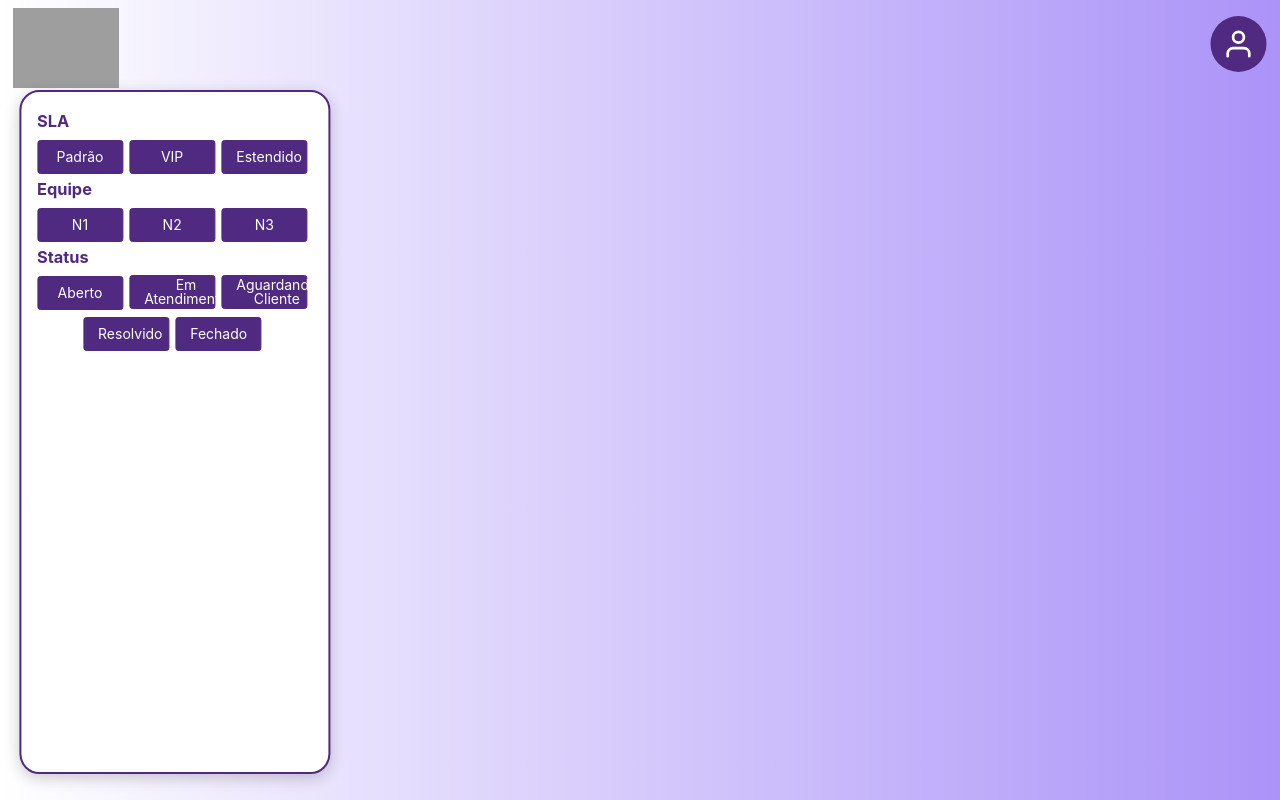
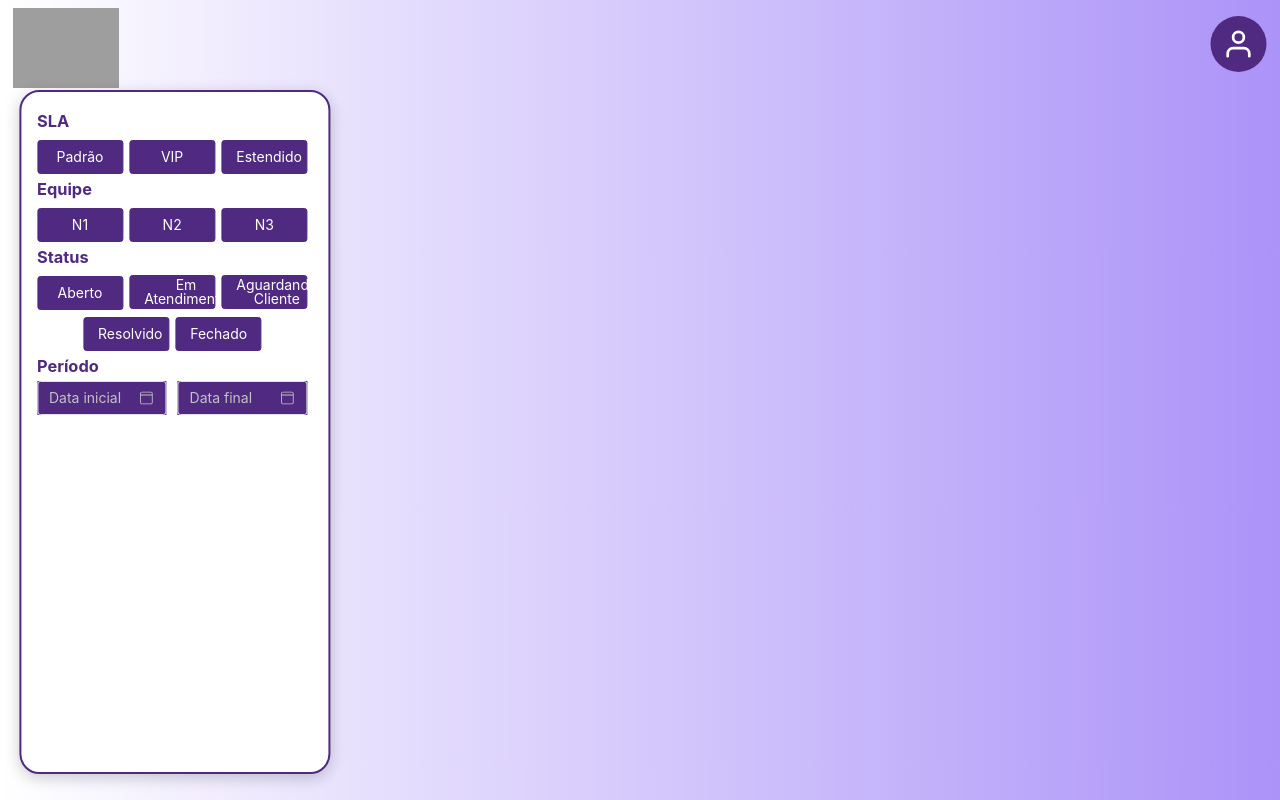
Before and after one commit to new-ge/API_6SEM_FRONT_END, a Vue app in the folder api_6sem_front_end/: page /main in a window 1280 px wide. Built offline with nearby package versions, Linux system fonts and the light colour scheme; grey boxes are pictures that could not be loaded.

Commit message:
LMN-35 feat: 'Button' component for period filters

```diff
--- a/api_6sem_front_end/src/components/FiltersButtons.vue
+++ b/api_6sem_front_end/src/components/FiltersButtons.vue
@@ -15,7 +15,10 @@
         </div>
     </div>
     <div class="team-filter">
-        <h3>Equipe</h3>
+        <div>
+            <h3>Equipe</h3>
+        </div>
+
         <div class="team-buttons">
             <n-button color="#502A81" class="analist1">
             N1
@@ -48,13 +51,31 @@
             </n-button>
         </div>
     </div>
+    <div class="date-filters">
+        <h3>Período</h3>
+        <div class="inputs">
+        <n-date-picker
+            type="date"
+            placeholder="Data inicial"
+            class="date-input"
+        />
+        <n-date-picker
+            type="date"
+            placeholder="Data final"
+            class="date-input"
+        />
+</div>
+    </div>
   </div>
 </template>
 
 <script>
+import { NDatePicker } from "naive-ui";
+
 export default {
   name: "FiltersButtons",
 };
+
 </script>
 
 <style>
@@ -192,4 +213,44 @@ h3 {
     border: 1px solid #502A81;
 }
 
+.date-filters {
+    top: 36%;
+    height: 13%;
+    width: 100%;
+    position: absolute;
+    display: flex;
+    flex-direction: column;
+    align-items: flex-end;
+}
+
+.inputs {
+    display: flex;
+    position: absolute;
+    top: 50%;
+    left: 5%;
+    right: 7%;
+    gap: 4%;
+}
+
+.n-input .n-input-wrapper {
+    overflow: hidden;
+    display: inline-flex;
+    flex-grow: 1;
+    position: relative;
+    padding-left: var(--n-padding-left);
+    padding-right: var(--n-padding-right);
+    background-color: #502A81;
+}
+
+.n-input .n-input__input-el, .n-input .n-input__textarea-el {
+    -webkit-appearance: none;
+    scrollbar-width: none;
+    width: 100%;
+    min-width: 0;
+    text-decoration-color: rgb(246 247 247);
+    color: rgb(255 255 255);
+    caret-color: var(--n-caret-color);
+    background-color: transparent;
+}
+
 </style>
```
